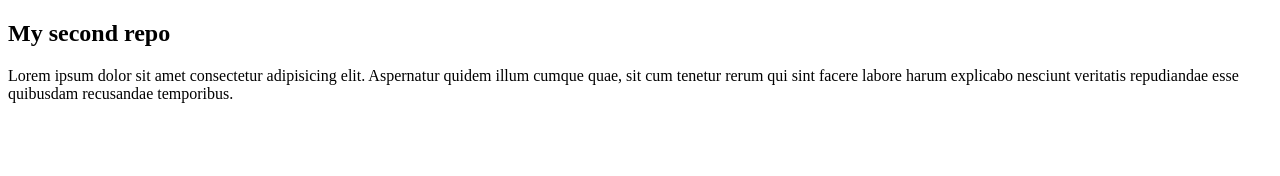
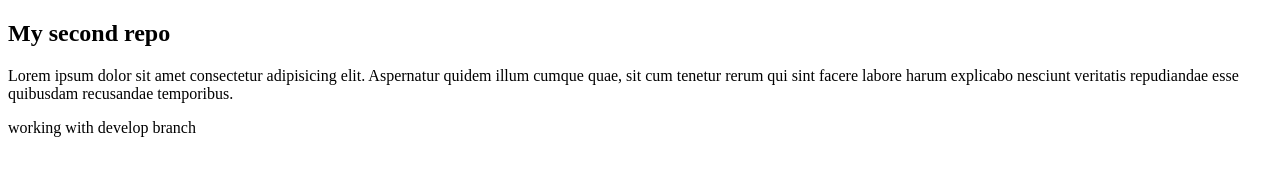
Before and after one commit to arunnath8917/second-repo, a plain HTML site: page index.html in a window 1280 px wide. Drawn offline with Linux system fonts and the light colour scheme.

Commit message:
test of another branch after main

```diff
--- a/index.html
+++ b/index.html
@@ -10,5 +10,6 @@
         <h2>My second repo</h2>
         <p>Lorem ipsum dolor sit amet consectetur adipisicing elit. Aspernatur quidem illum cumque quae, sit cum tenetur rerum qui sint facere labore harum explicabo nesciunt veritatis repudiandae esse quibusdam recusandae temporibus.</p>
     </div>
+    <span>working with develop branch</span>
 </body>
 </html>
```
